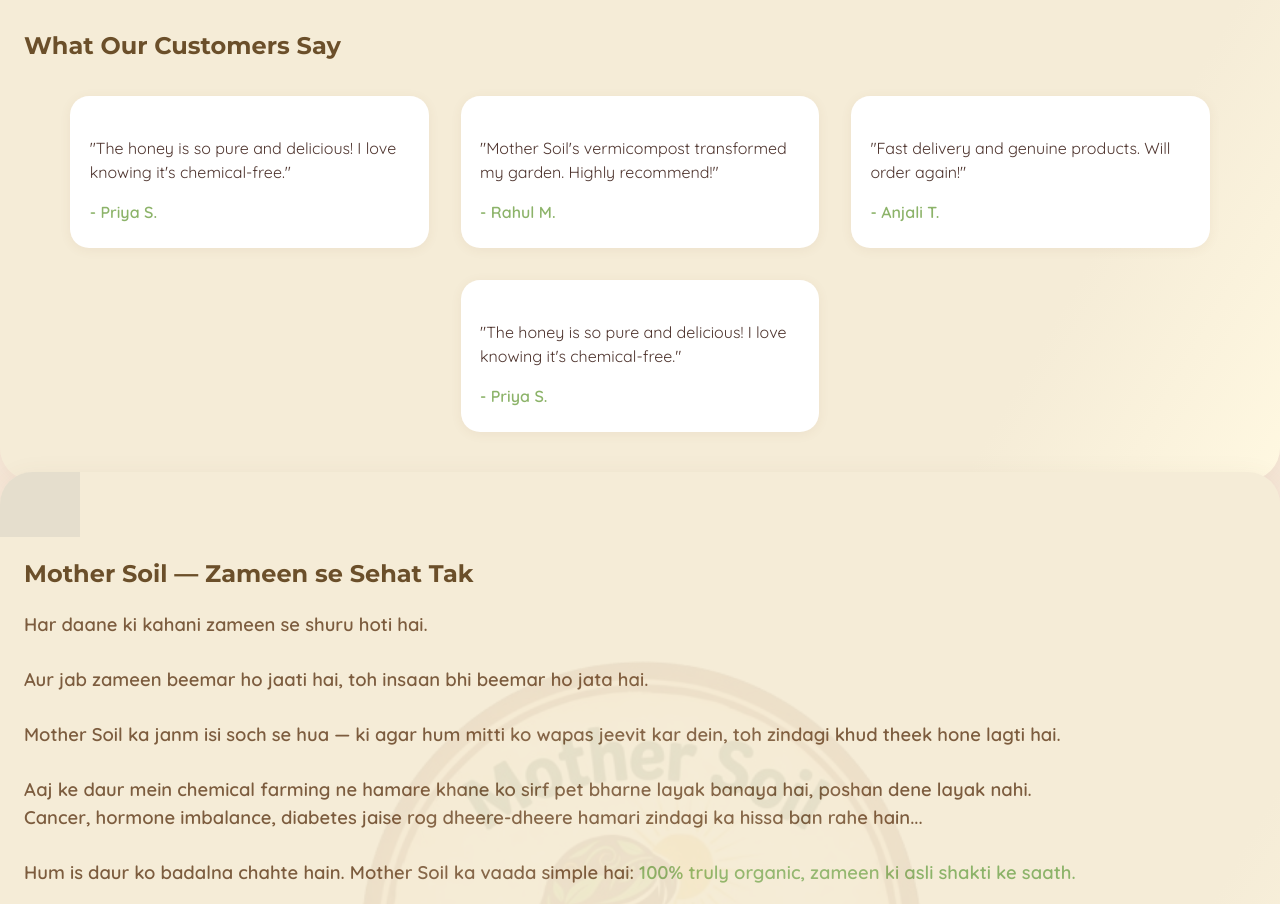
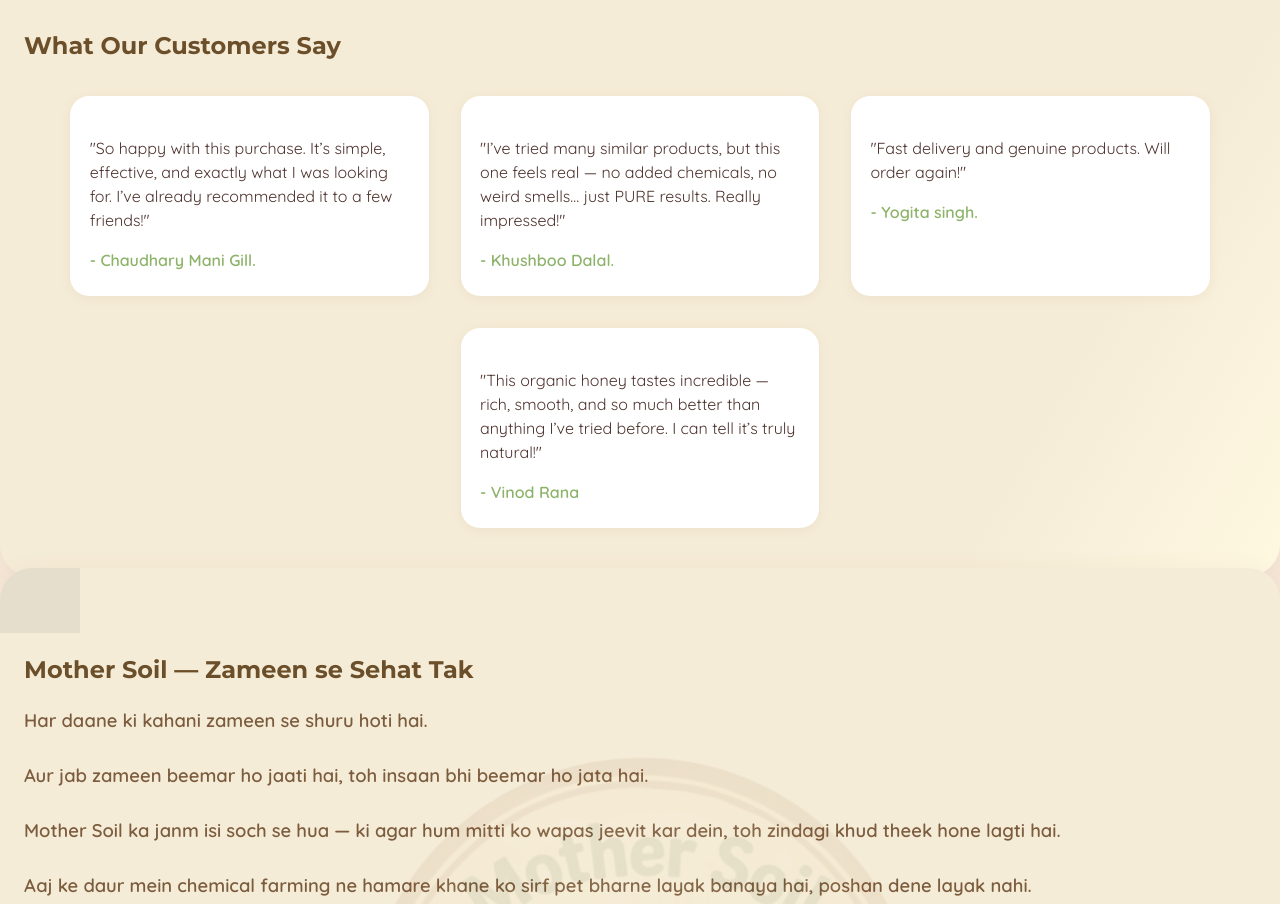
Before and after one commit to Sharmasumit14/mothersoil, a React (Vite) app: page / in a window 1280 px wide. Shown: the part 2480-3384 px from the top of the page. Built offline with nearby package versions, Linux system fonts and the light colour scheme; grey boxes are pictures that could not be loaded.

Commit message:
new changes

```diff
--- a/src/components/Footer.jsx
+++ b/src/components/Footer.jsx
@@ -25,7 +25,7 @@
       </div>
       <div className="footer-social-section">
         <a
-          href="https://instagram.com"
+          href="https://www.instagram.com/mothersoil__official?igsh=bW0zN3VqMTNpNXJn"
           aria-label="Instagram"
           target="_blank"
           rel="noopener noreferrer"
@@ -33,7 +33,7 @@
           <FaInstagram />
         </a>
         <a
-          href="mailto:info@mothersoil.in"
+          href="mailto:mothersoilofficial@gmail.com"
           aria-label="Mail"
           target="_blank"
           rel="noopener noreferrer"
--- a/src/components/Testimonials.jsx
+++ b/src/components/Testimonials.jsx
@@ -6,27 +6,29 @@
     <div className="testimonial-list">
       <div className="testimonial">
         <p>
-          "The honey is so pure and delicious! I love knowing it's
-          chemical-free."
+          "So happy with this purchase. It’s simple, effective, and exactly what
+          I was looking for. I’ve already recommended it to a few friends!"
         </p>
-        <span>- Priya S.</span>
+        <span>- Chaudhary Mani Gill.</span>
       </div>
       <div className="testimonial">
         <p>
-          "Mother Soil's vermicompost transformed my garden. Highly recommend!"
+          "I’ve tried many similar products, but this one feels real — no added
+          chemicals, no weird smells… just PURE results. Really impressed!"
         </p>
-        <span>- Rahul M.</span>
+        <span>- Khushboo Dalal.</span>
       </div>
       <div className="testimonial">
         <p>"Fast delivery and genuine products. Will order again!"</p>
-        <span>- Anjali T.</span>
+        <span>- Yogita singh.</span>
       </div>
       <div className="testimonial">
         <p>
-          "The honey is so pure and delicious! I love knowing it's
-          chemical-free."
+          "This organic honey tastes incredible — rich, smooth, and so much
+          better than anything I’ve tried before. I can tell it’s truly
+          natural!"
         </p>
-        <span>- Priya S.</span>
+        <span>- Vinod Rana</span>
       </div>
     </div>
   </section>
```
